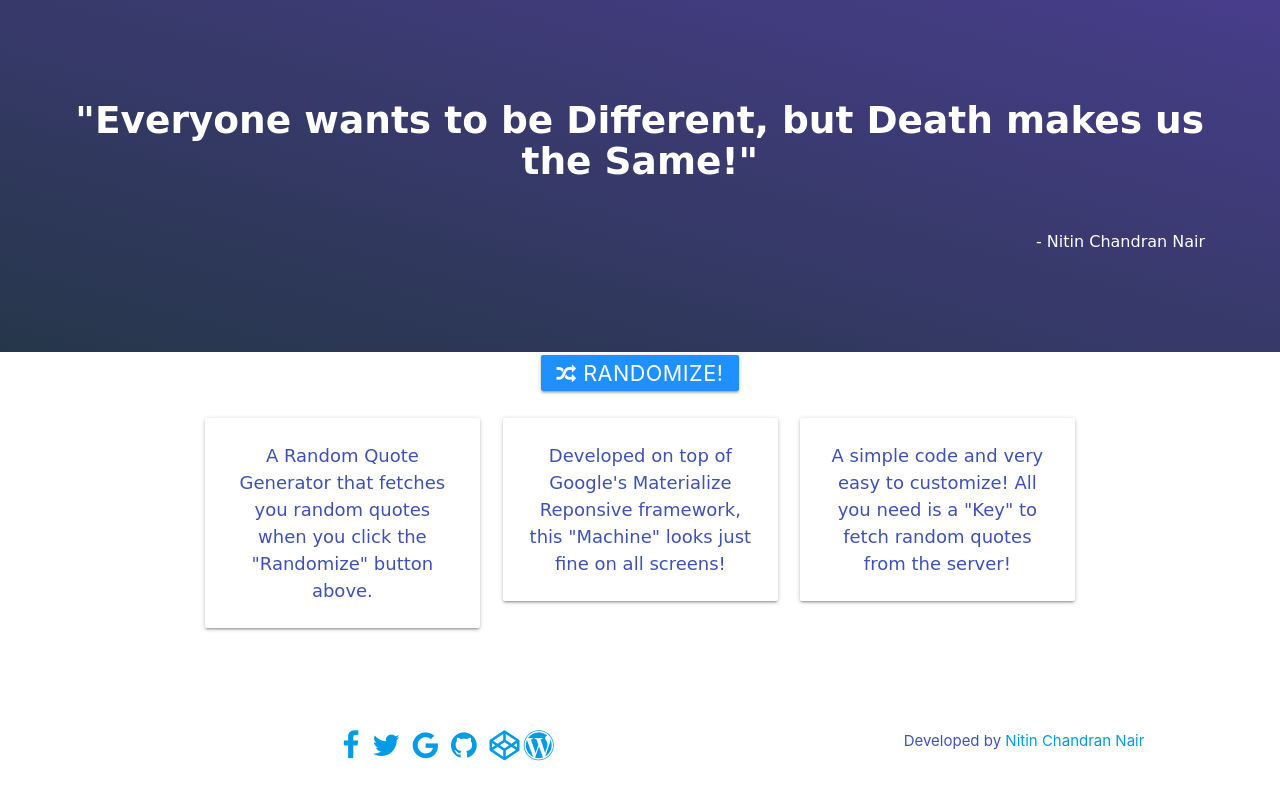
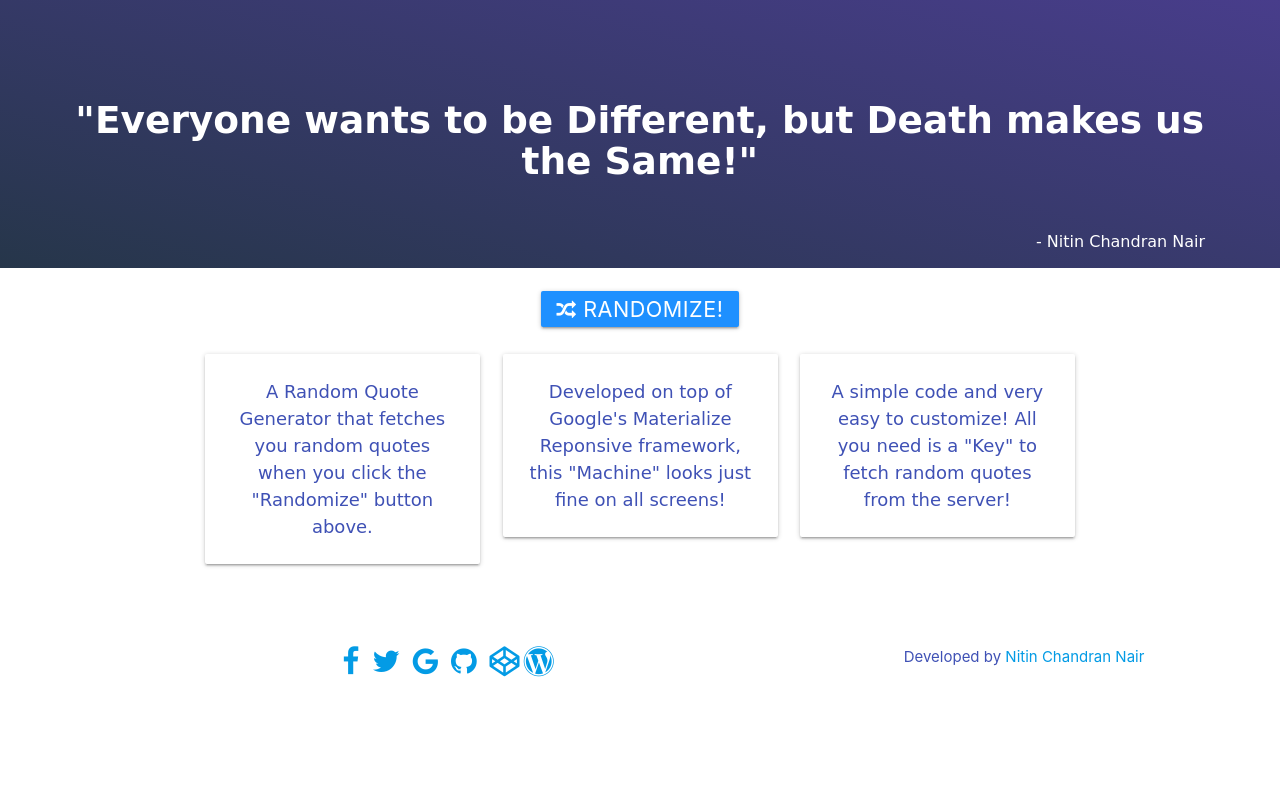
Before and after one commit to NitinNair89/RandomQuotesMachine, a plain HTML site: page index.html in a window 1280 px wide. Drawn offline with nearby package versions, Linux system fonts and the light colour scheme; a web font is replaced by a local one.

Commit message:
Updated footer

```diff
--- a/css/style.css
+++ b/css/style.css
@@ -42,6 +42,7 @@ section {
     padding: 5%;
     margin: 0;
     width: 100%;
+    padding-bottom: 0;
 }
 #quote-box{
     background: linear-gradient(195deg, darkslateblue, #26364a);
@@ -64,3 +65,7 @@ section {
     font-family: 'Arima Madurai', cursive;
     font-size: larger;
 }
+footer {
+    position: relative;
+    bottom: 20px;
+}
```
